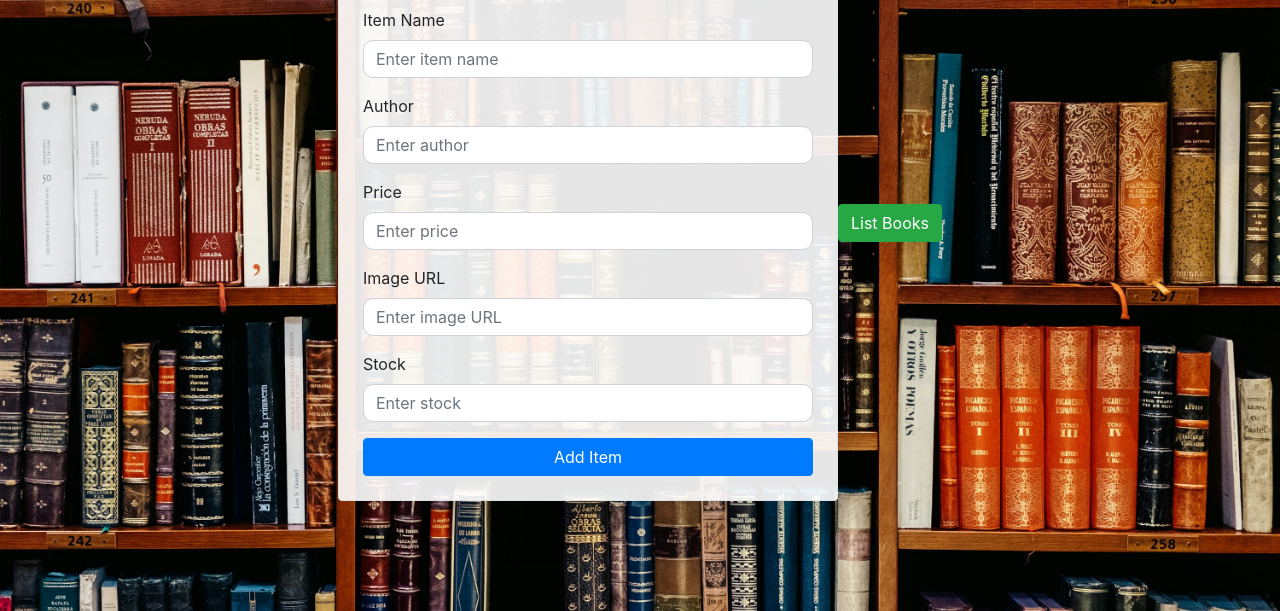
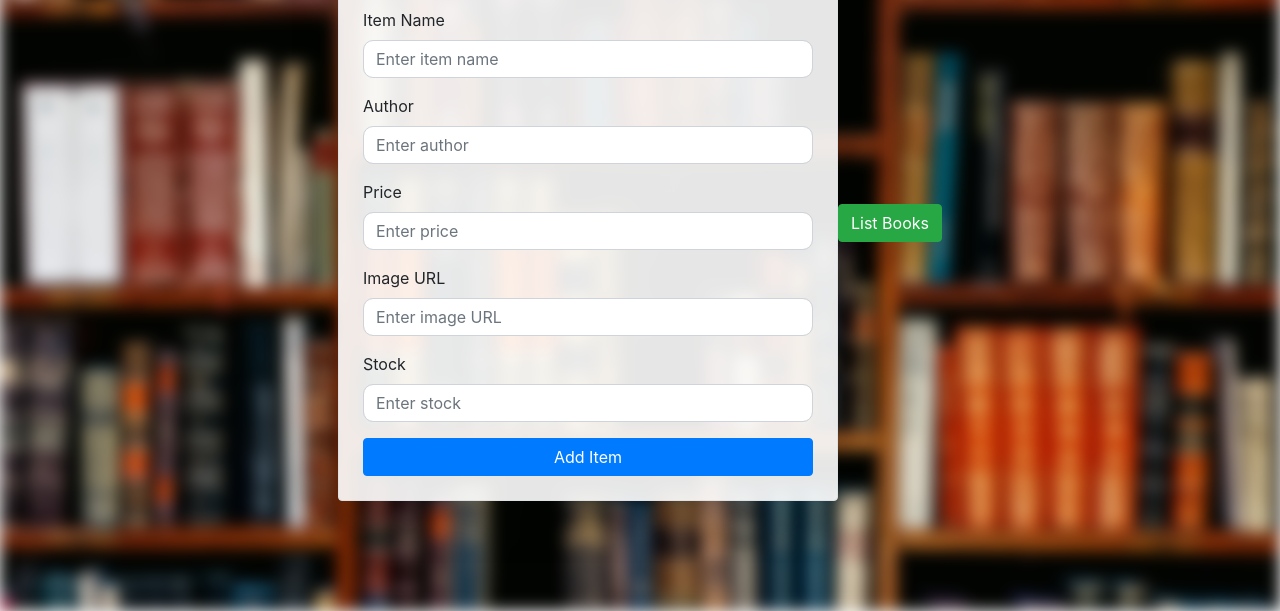
Before and after one commit to DevOps-Calisma/acme-books, a plain HTML site: page frontend/pages/inventory_form.html in a window 1280 px wide. Shown: the part 189-800 px from the top of the page. Drawn offline with nearby package versions, Linux system fonts and the light colour scheme.

Commit message:
style(inventory): add blur effect to background in inventory management pages

```diff
--- a/frontend/static/css/styles.css
+++ b/frontend/static/css/styles.css
@@ -12,6 +12,7 @@ body, html {
     position: absolute;
     width: 100%;
     z-index: -1;
+    filter: blur(8px);
 }
 
 h2 {
```
